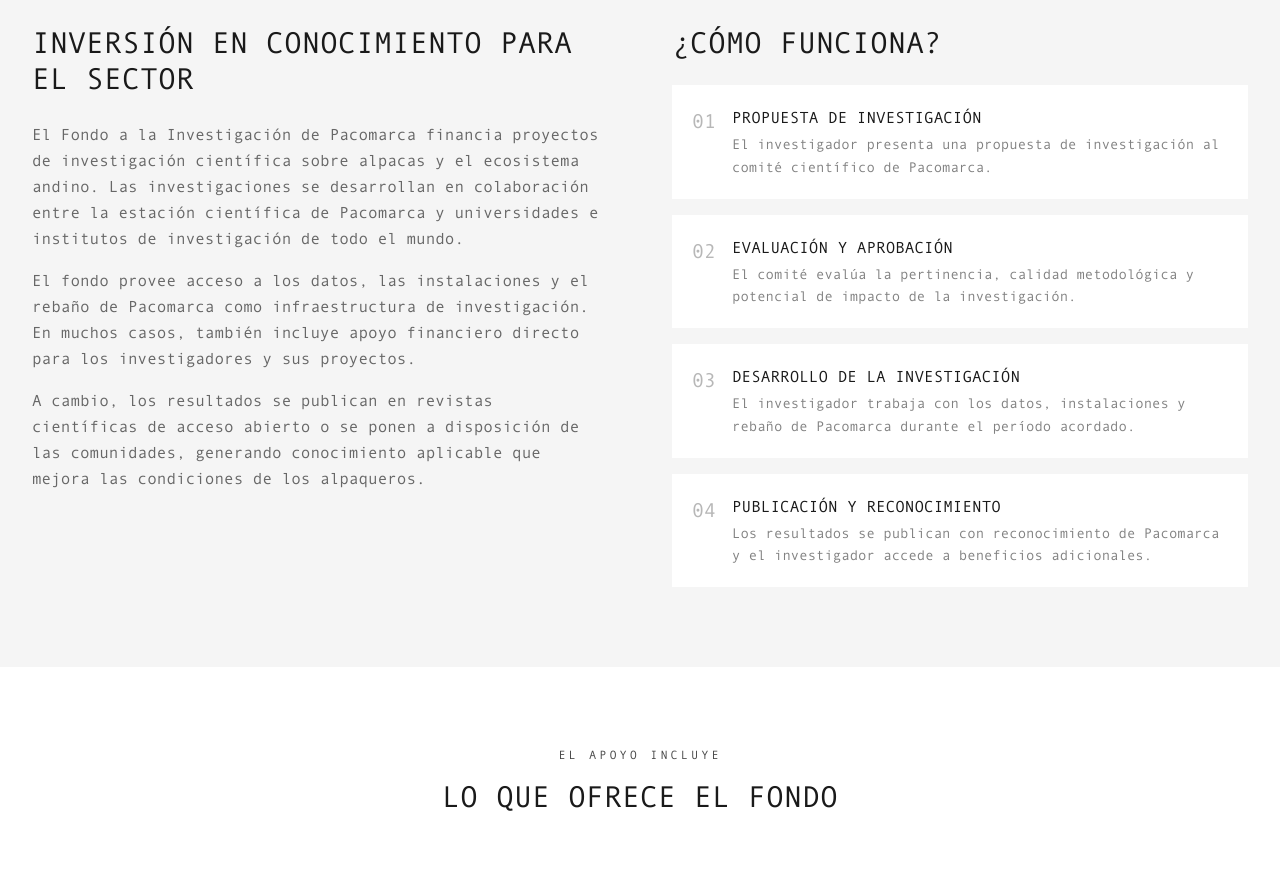
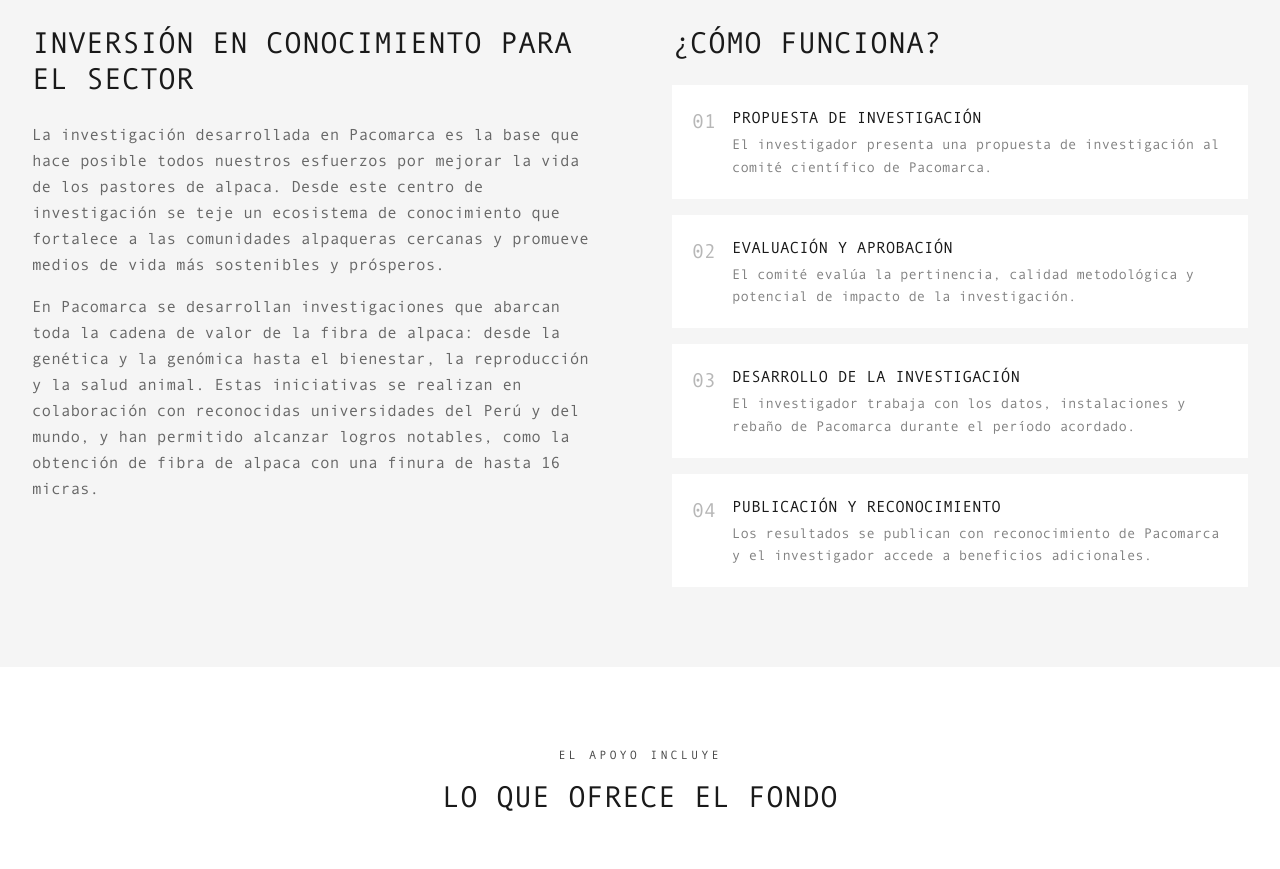
Before and after one commit to jpfernandezcenteno-max/Pacomarca, a Next.js app: page /programas/fondo-investigacion in a window 1280 px wide. Shown: the part 1263-2132 px from the top of the page. Built offline with nearby package versions, Linux system fonts and the light colour scheme; a web font is replaced by a local one.

Commit message:
Fondo investigacion: actualizar texto de la seccion El fondo
Co-Authored-By: Claude Opus 4.8 <noreply@anthropic.com>

```diff
--- a/app/programas/fondo-investigacion/page.tsx
+++ b/app/programas/fondo-investigacion/page.tsx
@@ -70,13 +70,10 @@ export default function FondoInvestigacionPage() {
               <h2 className="font-serif text-3xl text-ink mb-6">Inversión en conocimiento para el sector</h2>
               <div className="space-y-4 text-base text-ink/65 leading-relaxed">
                 <p>
-                  El Fondo a la Investigación de Pacomarca financia proyectos de investigación científica sobre alpacas y el ecosistema andino. Las investigaciones se desarrollan en colaboración entre la estación científica de Pacomarca y universidades e institutos de investigación de todo el mundo.
+                  La investigación desarrollada en Pacomarca es la base que hace posible todos nuestros esfuerzos por mejorar la vida de los pastores de alpaca. Desde este centro de investigación se teje un ecosistema de conocimiento que fortalece a las comunidades alpaqueras cercanas y promueve medios de vida más sostenibles y prósperos.
                 </p>
                 <p>
-                  El fondo provee acceso a los datos, las instalaciones y el rebaño de Pacomarca como infraestructura de investigación. En muchos casos, también incluye apoyo financiero directo para los investigadores y sus proyectos.
-                </p>
-                <p>
-                  A cambio, los resultados se publican en revistas científicas de acceso abierto o se ponen a disposición de las comunidades, generando conocimiento aplicable que mejora las condiciones de los alpaqueros.
+                  En Pacomarca se desarrollan investigaciones que abarcan toda la cadena de valor de la fibra de alpaca: desde la genética y la genómica hasta el bienestar, la reproducción y la salud animal. Estas iniciativas se realizan en colaboración con reconocidas universidades del Perú y del mundo, y han permitido alcanzar logros notables, como la obtención de fibra de alpaca con una finura de hasta 16 micras.
                 </p>
               </div>
             </FadeUp>
```
